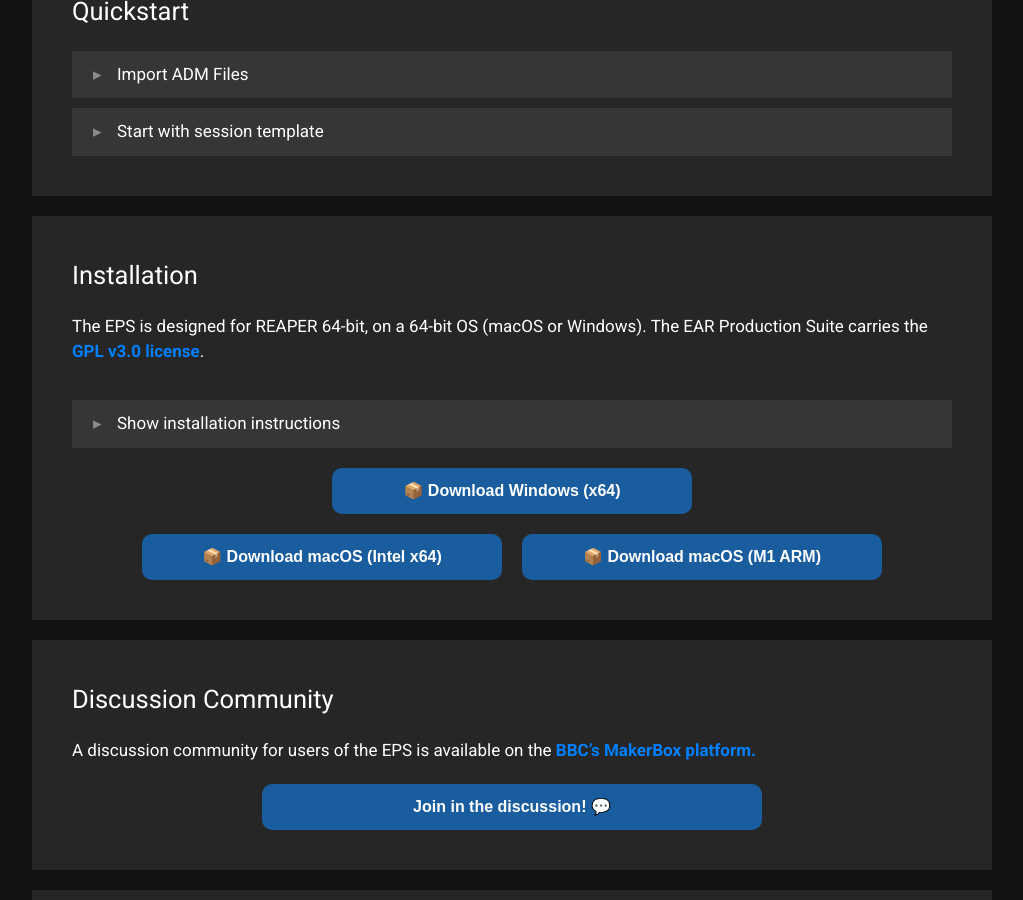
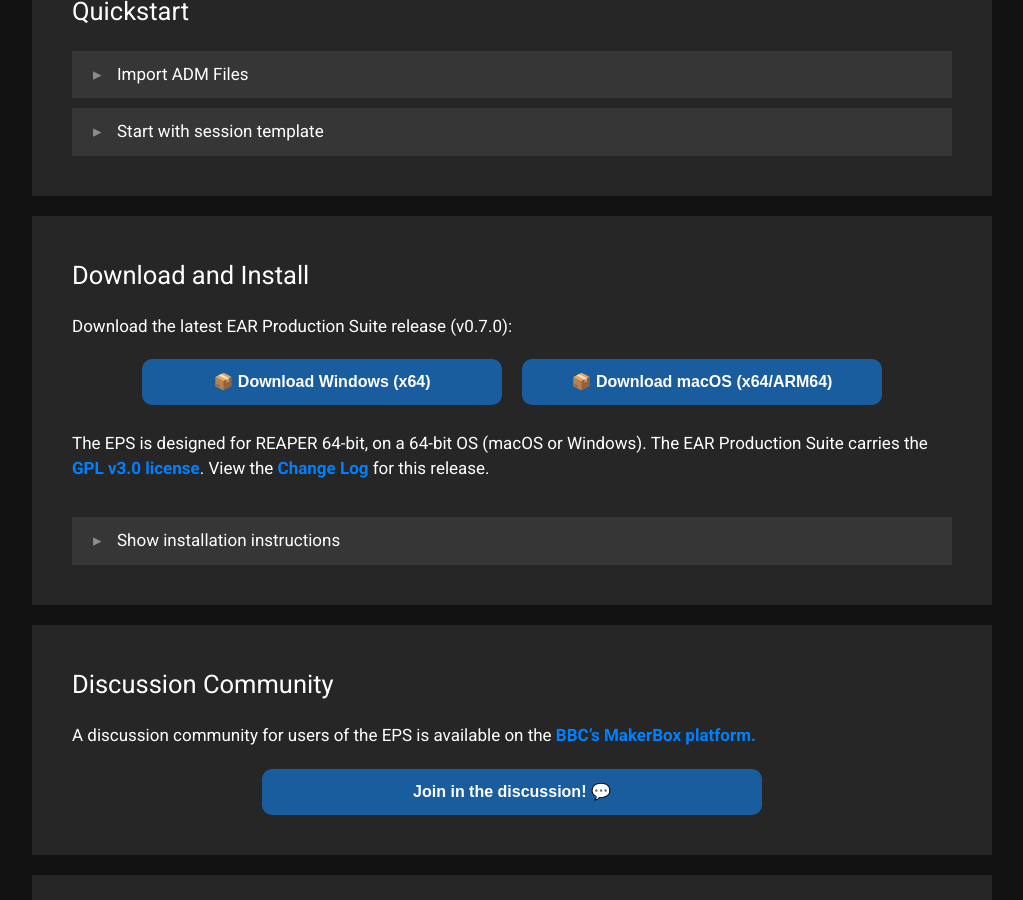
Before and after one commit to ebu/ear-production-suite, a Jekyll site: the page built from docs/index.markdown, in a window 1280 px wide and 900 px high, scrolled down 2171 px. Shown: the whole window, without its empty margins (128-1151 px from the left). Built offline with Jekyll 4.4.1, drawn with Linux system fonts in a browser that asks for light colours.

Commit message:
Presentation of download links. Show version.

```diff
--- a/docs/index.markdown
+++ b/docs/index.markdown
@@ -77,9 +77,17 @@
 </div>
 
 <div markdown="1" class="text_section">
-## Installation
-The EPS is designed for REAPER 64-bit, on a 64-bit OS (macOS or Windows). The EAR Production Suite carries the <a href="https://github.com/ebu/ear-production-suite/blob/main/LICENSE.TXT">GPL v3.0 license</a>.
-<br /><br />
+## Download and Install
+Download the latest EAR Production Suite release (v0.7.0):
+  <div class="button-grid">
+    <a href="###########################!!!TODO!!!############################"><button class="c-btn">📦 Download Windows (x64)</button></a>
+	<a href="TO###########################!!!TODO!!!############################DO"><button class="c-btn">📦 Download macOS (x64/ARM64)</button></a>
+  </div>
+<br />
+<p>
+The EPS is designed for REAPER 64-bit, on a 64-bit OS (macOS or Windows). The EAR Production Suite carries the <a href="https://github.com/ebu/ear-production-suite/blob/main/LICENSE.TXT">GPL v3.0 license</a>. View the <a href="###########################!!!TODO!!!############################">Change Log</a> for this release.
+</p>
+<br />
   <details>
     <summary>Show installation instructions</summary>
 	  <a name="installation"></a>
@@ -102,14 +110,6 @@
         </li>
       </ol>
   </details>
-
-  <div class="button-grid">
-    <a href="https://github.com/ebu/ear-production-suite/releases/download/v0.6.0-EPS-beta/EPS-Windows.v0.6.0.zip"><button class="c-btn">📦 Download Windows (x64)</button></a>
-  </div>
-  <div class="button-grid">
-    <a href="https://github.com/ebu/ear-production-suite/releases/download/v0.6.0-EPS-beta/EPS-macOS.v0.6.0.zip"><button class="c-btn">📦 Download macOS (Intel x64)</button></a>
-	<a href="https://github.com/ebu/ear-production-suite/releases/download/v0.6.0-EPS-beta/EPS-macOS.v0.6.0.zip"><button class="c-btn">📦 Download macOS (M1 ARM)</button></a>
-  </div>
 </div>
 
 <div markdown="1" class="text_section">
```
